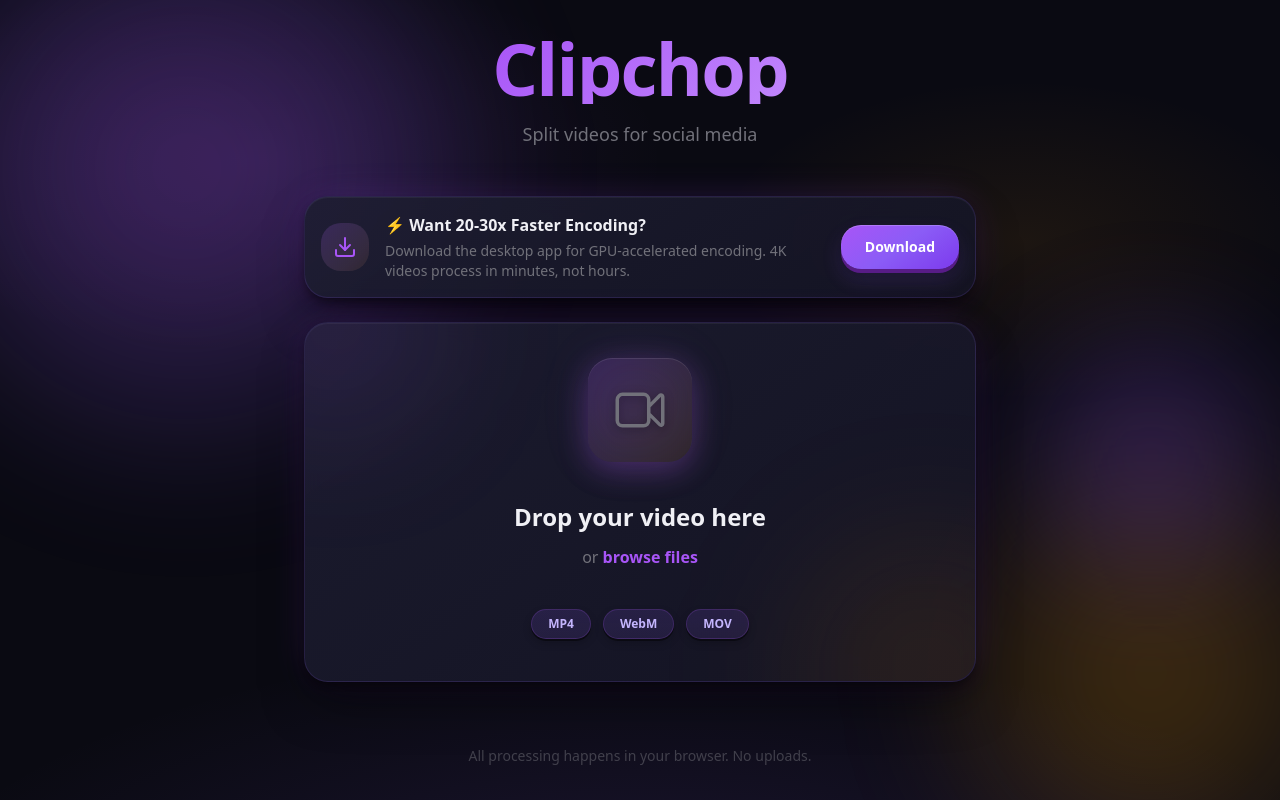
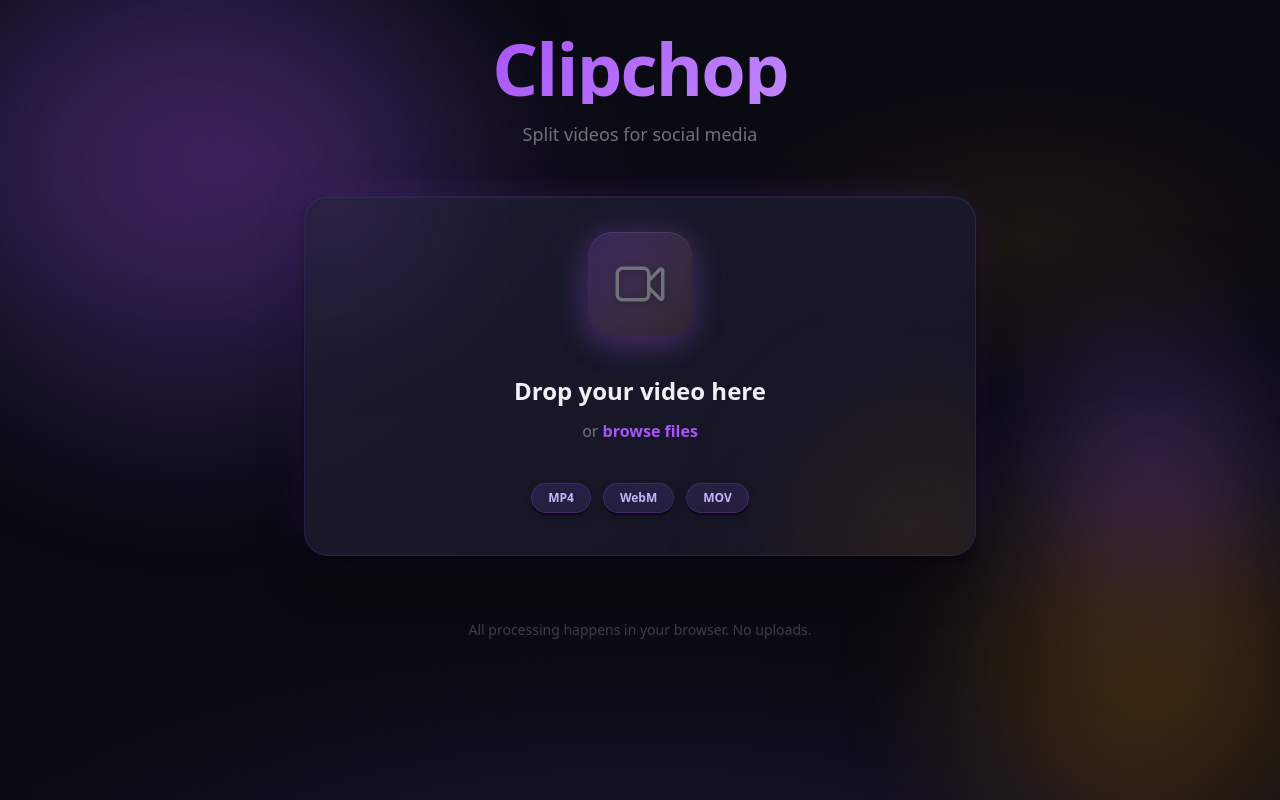
Before and after one commit to shootdaj/clipchop, a React (Vite) app in the folder packages/desktop/: page / in a window 1280 px wide. Built offline with nearby package versions, Linux system fonts and the light colour scheme.

Commit message:
fix: Remove desktop app banner, show compatibility warning instead

```diff
--- a/packages/desktop/src/App.tsx
+++ b/packages/desktop/src/App.tsx
@@ -4,7 +4,6 @@
 import { VideoInfo } from '@/components/video-info'
 import { DurationSelector } from '@/components/duration-selector'
 import { SplitPreview } from '@/components/split-preview'
-import { DesktopAppBanner } from '@/components/desktop-app-banner'
 import { BrowserCompatibility } from '@/components/browser-compatibility'
 import { useVideoSplitter } from '@/hooks/use-video-splitter-hybrid'
 import { cn } from '@/lib/utils'
@@ -175,7 +174,6 @@
 
         <main className="space-y-6">
           <BrowserCompatibility />
-          <DesktopAppBanner />
 
           <AnimatePresence mode="wait">
             {!metadata ? (
```
